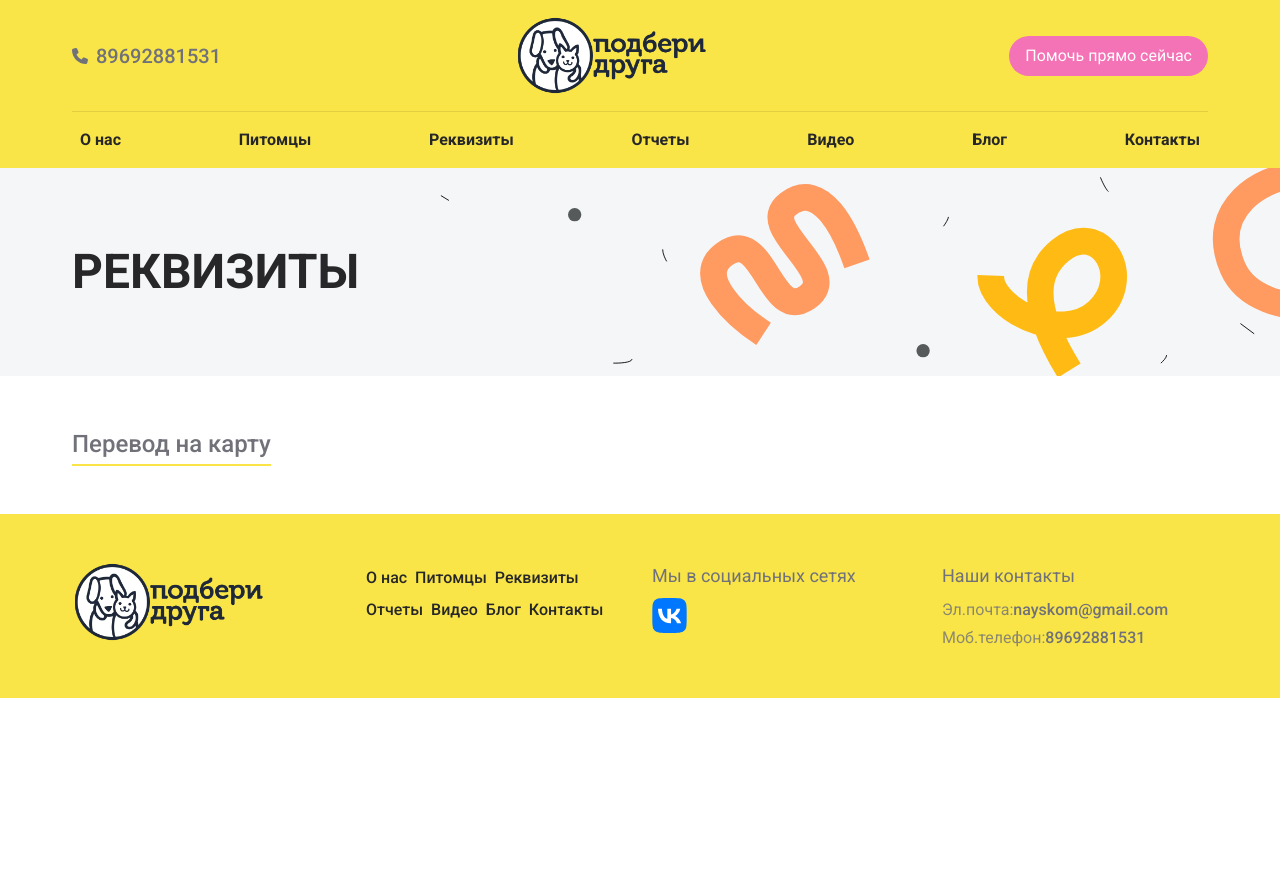
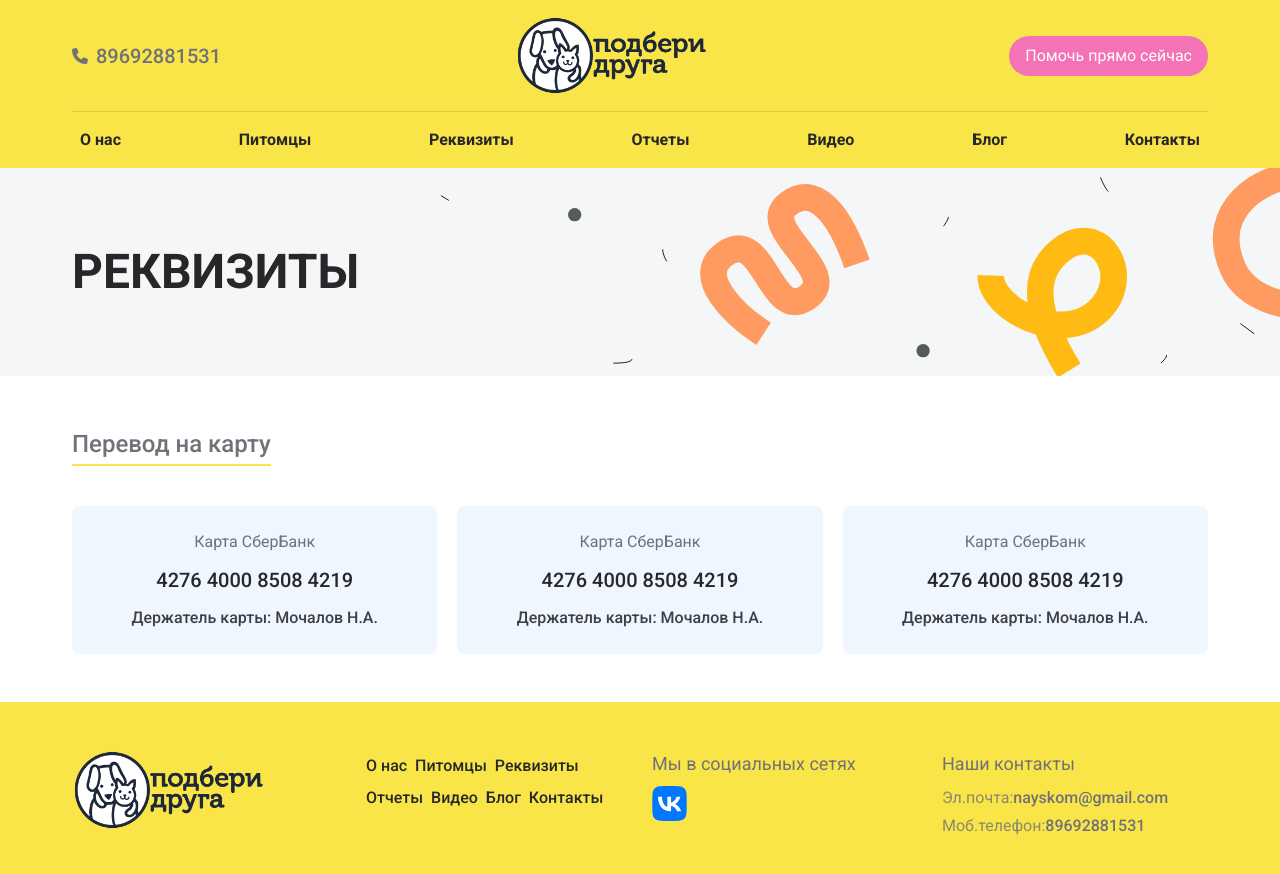
Before and after one commit to webNekit/animals-website-next.js, a Next.js app: page /requisites in a window 1280 px wide. Shown: the top 874 px of the page. Before the commit the page ends 800 px from the top, so only its background shows below. Built offline with nearby package versions, Linux system fonts and the light colour scheme.

Commit message:
Доделал страницу и комопнет для реквизитов

```diff
--- a/src/app/(route)/requisites/page.jsx
+++ b/src/app/(route)/requisites/page.jsx
@@ -1,3 +1,4 @@
+import BankCards from '@/components/BankCards/BankCards'
 import HeaderPage from '@/components/HeaderPage/HeaderPage'
 import React from 'react'
 
@@ -7,7 +8,10 @@ export default function requisites() {
         <HeaderPage introTitle={'Реквизиты'} />
         <section className="w-full py-12">
           <div className="container mx-auto">
-            <h2 className="inline-block py-1 text-left text-2xl font-medium border-b-2 border-primary">Перевод на карту</h2>
+            <div className="w-full flex items-start flex-col gap-10">
+              <h2 className="inline-flex py-1 text-left text-2xl font-medium border-b-2 border-primary">Перевод на карту</h2>
+              <BankCards getData={''} />
+            </div>
           </div>
         </section>
     </>
--- /dev/null
+++ b/src/components/BankCards/BankCards.jsx
@@ -0,0 +1,25 @@
+import React from 'react'
+
+const BankCards = ({ getData }) => {
+  return (
+    <div className='w-full grid grid-cols-1 sm:grid-cols-2 md:grid-cols-3 gap-5'>
+      <div className="w-full bg-blue-50 rounded-lg p-6 flex flex-col items-center gap-3">
+        <span className="text-md">Карта СберБанк</span>
+        <h2 className="text-xl font-medium text-zinc-800">4276 4000 8508 4219</h2>
+        <h3 className="text-md text-zinc-700 font-medium">Держатель карты: Мочалов Н.А.</h3>
+      </div>
+      <div className="w-full bg-blue-50 rounded-lg p-6 flex flex-col items-center gap-3">
+        <span className="text-md">Карта СберБанк</span>
+        <h2 className="text-xl font-medium text-zinc-800">4276 4000 8508 4219</h2>
+        <h3 className="text-md text-zinc-700 font-medium">Держатель карты: Мочалов Н.А.</h3>
+      </div>
+      <div className="w-full bg-blue-50 rounded-lg p-6 flex flex-col items-center gap-3">
+        <span className="text-md">Карта СберБанк</span>
+        <h2 className="text-xl font-medium text-zinc-800">4276 4000 8508 4219</h2>
+        <h3 className="text-md text-zinc-700 font-medium">Держатель карты: Мочалов Н.А.</h3>
+      </div>
+    </div>
+  )
+}
+
+export default BankCards
```
